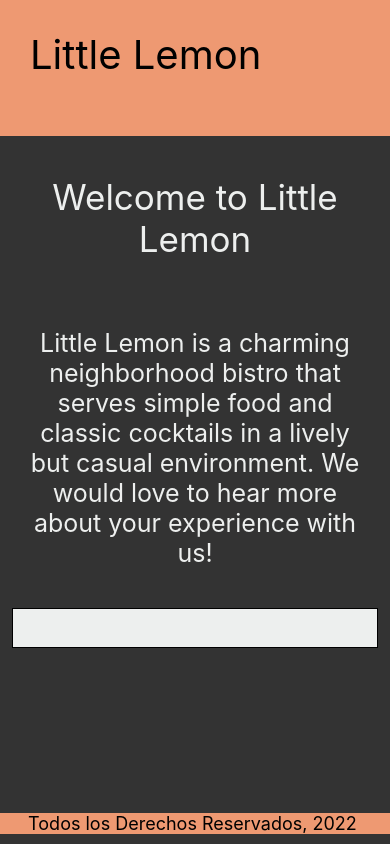
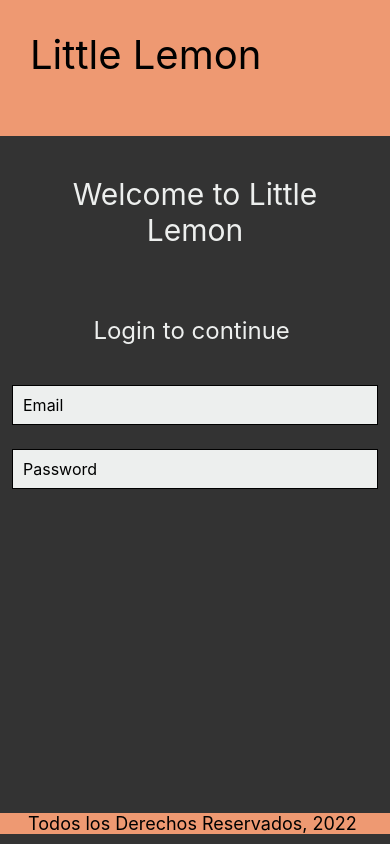
Before and after one commit to jjls07/RestauranteLemon, a React Native app: screen / in a window 390 px wide. Built offline with nearby package versions, Linux system fonts and the light colour scheme.

Commit message:
Añadir pantalla de login

```diff
--- a/App.js
+++ b/App.js
@@ -5,6 +5,7 @@ import { StyleSheet, Text, View } from 'react-native';
 import LittleLemonHeader from './component/LittleLemonHeader';
 import LittleLemonFooter from './component/LittleLemonFooter';
 import WelcomeScreen from './component/WelcomeScreen';
+import LoginScreen from './component/LoginScreen';
 import MenuItems from './component/MenuItems';
 
 export default function App() {
@@ -12,7 +13,7 @@ export default function App() {
     <>
     <View style={styles.header}>
       <LittleLemonHeader/>
-      <WelcomeScreen/>
+      <LoginScreen/>
     </View>
         <View style={styles.footer}>
         <LittleLemonFooter/>
--- /dev/null
+++ b/component/LoginScreen.js
@@ -0,0 +1,57 @@
+import React, { useState } from 'react';
+
+import { ScrollView, Text, StyleSheet, TextInput} from 'react-native';
+
+export default function LoginScreen() {
+
+    const [email, onChangeEmail] = useState('');
+    const [password, onChangePassword] = useState('');
+
+  return (
+    <ScrollView keyboardDismissMode='on-drag' style={styles.container}>
+      <Text style={styles.headerText}>Welcome to Little Lemon</Text>
+      <Text style={styles.regularText}>Login to continue </Text>
+          <TextInput
+        style={styles.input}
+        onChangeText={onChangeEmail}
+        value={email}
+        inputMode='email'
+        placeholder='Email'
+      />
+        <TextInput
+        secureTextEntry={ true }
+        style={styles.input}
+        onChangeText={onChangePassword}
+        value={password}
+        placeholder='Password'
+      />
+    </ScrollView>
+  );
+}
+
+const styles = StyleSheet.create({
+  container: {
+    flex: 1,
+  },
+  headerText: {
+    padding: 40,
+    fontSize: 30,
+    color: '#EDEFEE',
+    textAlign: 'center',
+  },
+  regularText: {
+    fontSize: 24,
+    padding: 20,
+    marginVertical: 8,
+    color: '#EDEFEE',
+    textAlign: 'center',
+  },
+    input: {
+        height: 40,
+        margin: 12,
+        borderWidth: 1,
+        padding: 10,
+        fontSize: 16,
+        backgroundColor: '#EDEFEE',
+      },
+});
--- a/component/WelcomeScreen.js
+++ b/component/WelcomeScreen.js
@@ -5,13 +5,12 @@ import { StyleSheet, Text, ScrollView, TextInput, KeyboardAvoidingView, Platform
 const WelcomeScreen = () => {
 
 
-  const [firstName, onChangeFirstName] = useState('');
+  const [email, onChangeEmail] = useState('');
+  const [password, onChangePassword] = useState('');
 
 
     return (
-      <KeyboardAvoidingView
-      style={styles.container}
-      behavior={Platform.OS === 'android' ? 'padding' : 'height'}>
+
       <ScrollView keyboardDismissMode='on-drag' indicatorStyle={"white"} style={styles.container}>
           <Text style={styles.texto1}>
             Welcome to Little Lemon
@@ -20,13 +19,8 @@ const WelcomeScreen = () => {
             Little Lemon is a charming neighborhood bistro
           that serves simple food and classic cocktails in a lively but casual environment. We would love to hear more about your experience with us!
           </Text>
-          <TextInput
-        style={styles.input}
-        onChangeText={onChangeFirstName}
-        value={firstName}
-      />
       </ScrollView>
-      </KeyboardAvoidingView>
+
     );
   };
 
```
